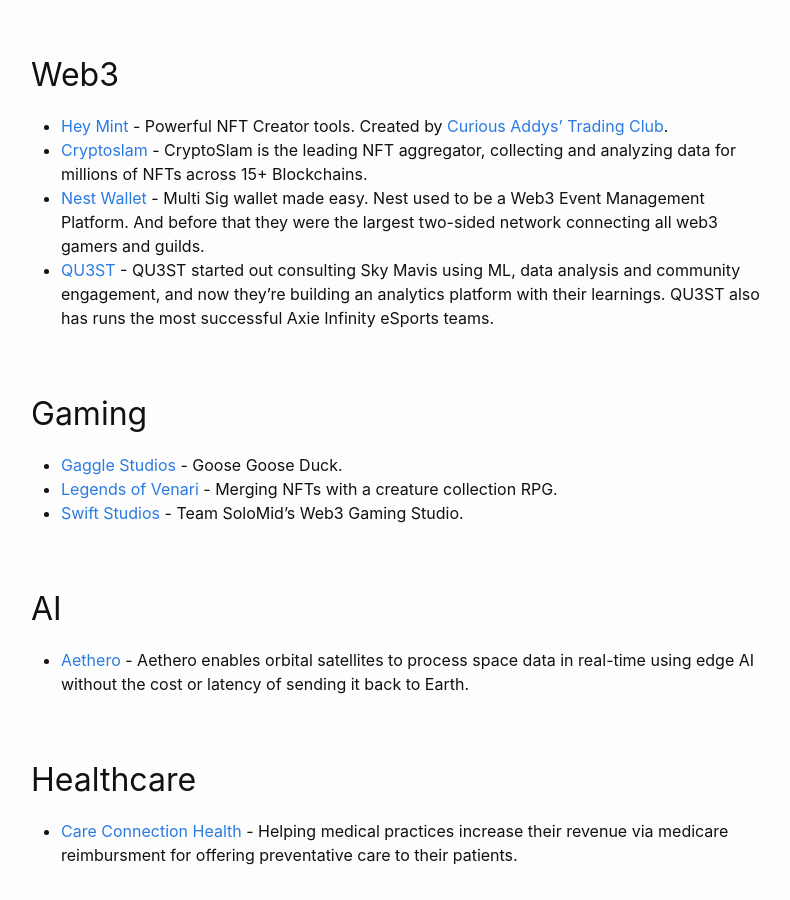
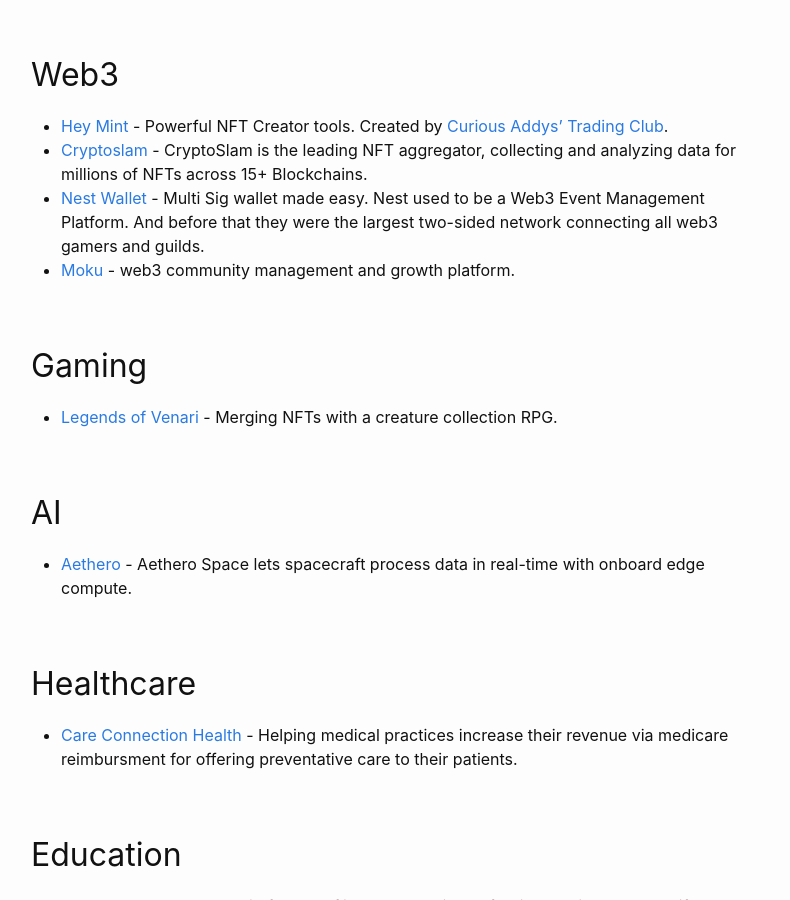
Before and after one commit to katpavan/katpavan.github.io, a Jekyll site: the page built from portfolio.md, in a window 1280 px wide and 900 px high, scrolled down 227 px. Shown: the whole window, without its empty margins (239-1029 px from the left). Built offline with Jekyll 4.4.1, drawn with Linux system fonts in a browser that asks for light colours.

Commit message:
Update portfolio.md

```diff
--- a/portfolio.md
+++ b/portfolio.md
@@ -11,15 +11,13 @@
 - [Hey Mint](https://www.heymint.xyz/) - Powerful NFT Creator tools. Created by [Curious Addys' Trading Club](https://curiousaddys.com/).
 - [Cryptoslam](https://cryptoslam.io/) - CryptoSlam is the leading NFT aggregator, collecting and analyzing data for millions of NFTs across 15+ Blockchains.
 - [Nest Wallet](https://nestwallet.xyz/) - Multi Sig wallet made easy. Nest used to be a Web3 Event Management Platform. And before that they were the largest two-sided network connecting all web3 gamers and guilds.
-- [QU3ST](https://qu3st.substack.com/p/qu3st-joins-the-ronin-network-as/) - QU3ST started out consulting Sky Mavis using ML, data analysis and community engagement, and now they're building an analytics platform with their learnings. QU3ST also has runs the most successful Axie Infinity eSports teams.
+- [Moku](https://twitter.com/akhljndl/status/1738932425965932744) - web3 community management and growth platform.
 
 ## Gaming
-- [Gaggle Studios](https://gaggle.fun/) - Goose Goose Duck.
 - [Legends of Venari](https://legendsofvenari.com/) - Merging NFTs with a creature collection RPG.
-- [Swift Studios](http://www.solomid.net/) - Team SoloMid's Web3 Gaming Studio.
 
 ## AI
-- [Aethero](https://aethero.com/) - Aethero enables orbital satellites to process space data in real-time using edge AI without the cost or latency of sending it back to Earth.
+- [Aethero](https://aethero.com/) - Aethero Space lets spacecraft process data in real-time with onboard edge compute.
 
 ## Healthcare
 
```
